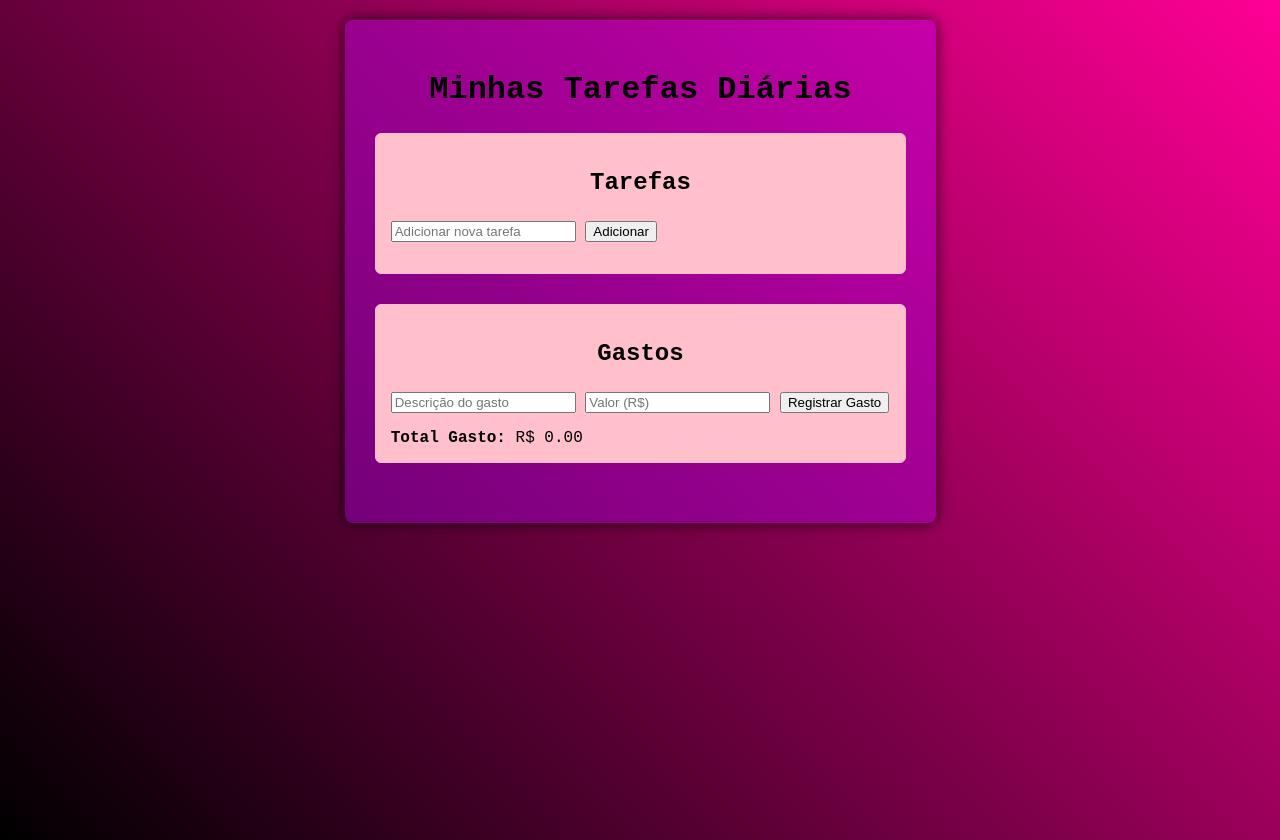
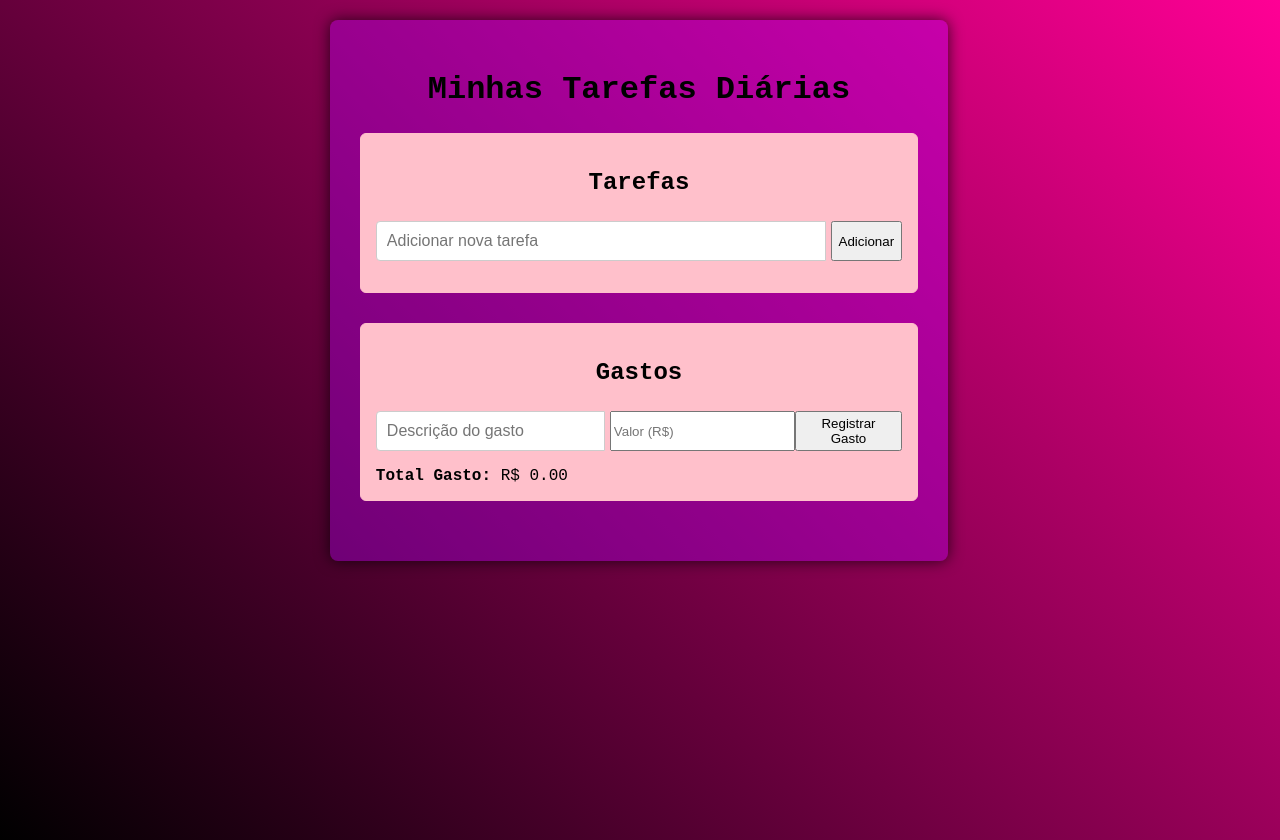
Before and after one commit to natieledpaula/Prova-front-end, a plain HTML site: page index.html in a window 1280 px wide. Drawn offline with Linux system fonts and the light colour scheme.

Commit message:
Parte da estilização dos botões de tarefas e gastos

```diff
--- a/index.html
+++ b/index.html
@@ -14,7 +14,7 @@
             <section id="tarefas">
                 <h2>Tarefas</h2>
                 <div class="input-area">
-                    <input type="text" id="novaTarefa" placeholder="Adicionar nova tarefa">
+                    <input type="text" id="novatarefa" placeholder="Adicionar nova tarefa">
                     <button onclick="adicionarTarefa()">Adicionar</button>
                 </div>
                 <ul id="listaDeTarefas">
@@ -24,7 +24,7 @@
             <section id="gastos">
                 <h2>Gastos</h2>
                 <div class="input-area">
-                    <input type="text" id="descricaoGasto" placeholder="Descrição do gasto">
+                    <input type="text" id="descricaogasto" placeholder="Descrição do gasto">
                     <input type="number" id="valorGasto" placeholder="Valor (R$)">
                     <button onclick="adicionarGasto()">Registrar Gasto</button>
                 </div>
--- a/style.css
+++ b/style.css
@@ -25,6 +25,7 @@ h1, h2 {
     margin-bottom: 25px;
 }
 
+/* Parte da Bordas */
 section {
     margin-bottom: 30px;
     padding: 15px;
@@ -32,3 +33,19 @@ section {
     border-radius: 6px;
     background-color: pink;
 }
+
+/* Parte da estilização dos botões de tarefas e gastos */
+.input-area {
+    display: flex;
+    margin-bottom: 15px;
+}
+
+.input-area #novatarefa,
+.input-area #descricaogasto {
+    flex-grow: 1;
+    padding: 10px;
+    border: 1px solid #ccc;
+    border-radius: 4px 0 0 4px;
+    font-size: 16px;
+    margin-right: 5px;
+}
```
